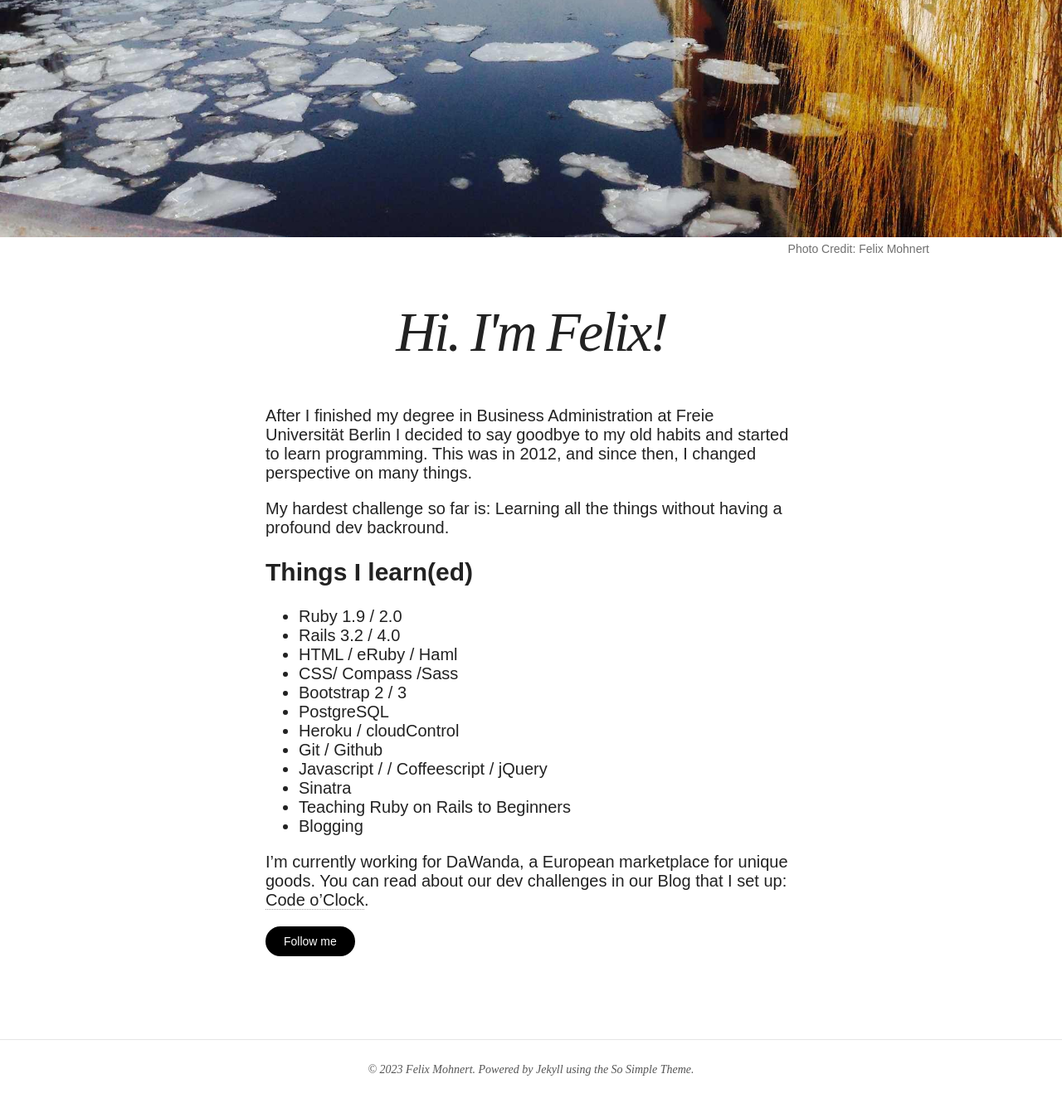
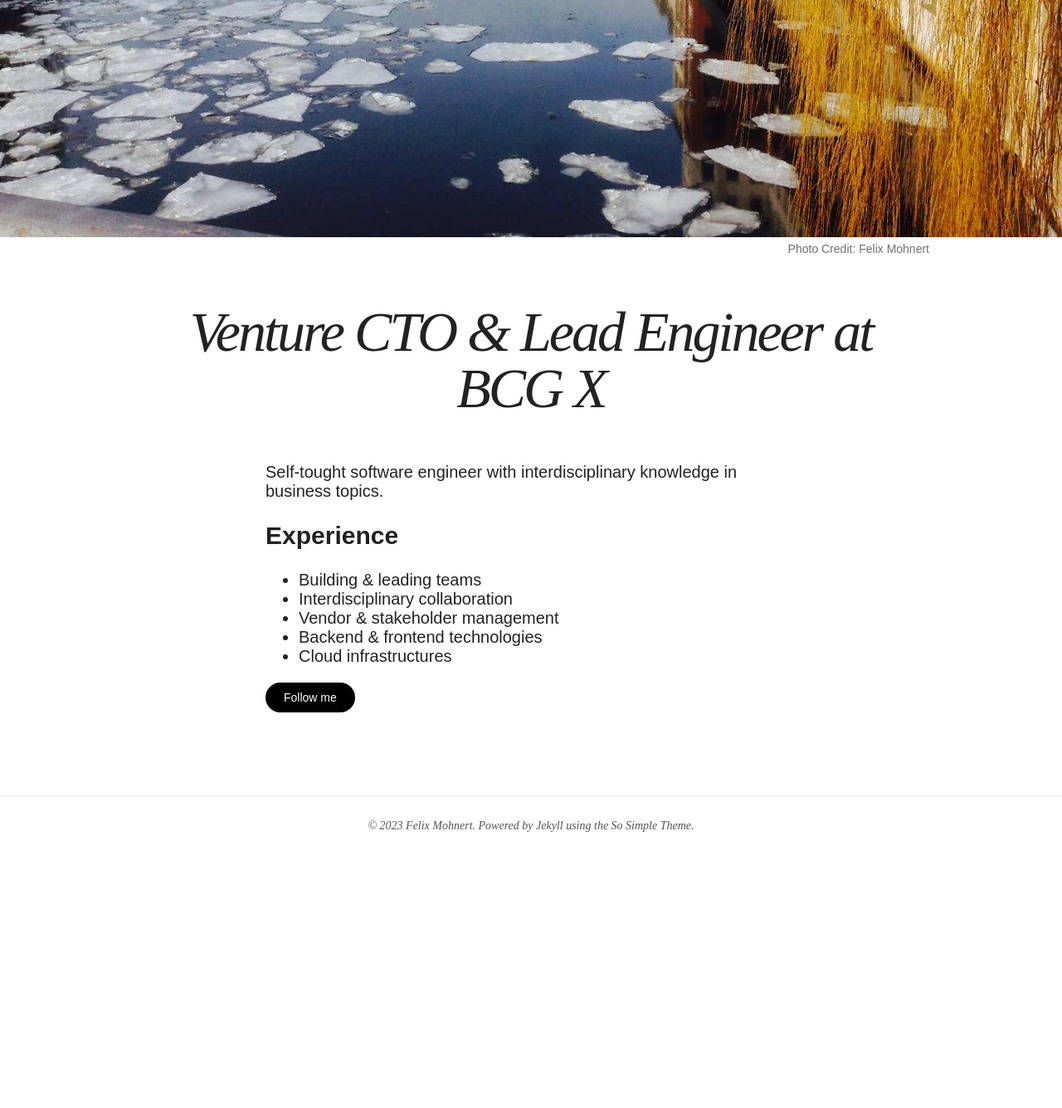
Before and after one commit to felixmohnert/felixmohnert.github.io, a Jekyll site: the page built from hi.md, in a window 1280 px wide and 1400 px high, scrolled down 410 px. Shown: the top 1336 px of the window at 83% size. Built offline with Jekyll 4.4.1, drawn with Linux system fonts in a browser that asks for light colours; nearby versions of some CDN libraries; after the commit the page ends 1516 px from its top, so only the background shows below that.

Commit message:
Update hi.md

```diff
--- a/hi.md
+++ b/hi.md
@@ -1,34 +1,24 @@
 ---
 layout: page
 permalink: /hi/
-title: Hi. I'm Felix!
+title: Venture CTO & Lead Engineer at BCG X
 tags: [Jekyll, Felix, Developer, Ruby]
-modified: 2014-02-16
+modified: 2024-10-02
 image:
   feature: header-image-spree.jpg
   credit: Felix Mohnert
   creditlink: https://www.felixmohnert.eu
 ---
 
-After I finished my degree in Business Administration at Freie Universität Berlin I decided to say goodbye to my old habits and started to learn programming. This was in 2012, and since then, I changed perspective on many things.
+Self-tought software engineer with interdisciplinary knowledge in business topics.
 
-My hardest challenge so far is: Learning all the things without having a profound dev backround.
+## Experience
 
-## Things I learn(ed)
+* Building & leading teams
+* Interdisciplinary collaboration
+* Vendor & stakeholder management
+* Backend & frontend technologies
+* Cloud infrastructures
 
-* Ruby 1.9 / 2.0
-* Rails 3.2 / 4.0
-* HTML / eRuby / Haml
-* CSS/ Compass /Sass
-* Bootstrap 2 / 3
-* PostgreSQL
-* Heroku / cloudControl
-* Git / Github
-* Javascript / / Coffeescript / jQuery
-* Sinatra
-* Teaching Ruby on Rails to Beginners
-* Blogging
-
-I'm currently working for DaWanda, a European marketplace for unique goods. You can read about our dev challenges in our Blog that I set up: [Code o'Clock](https://www.codeoclock.com).
 
 <a markdown="0" href="https://twitter.com/felixmohnert" class="btn">Follow me</a>
```
